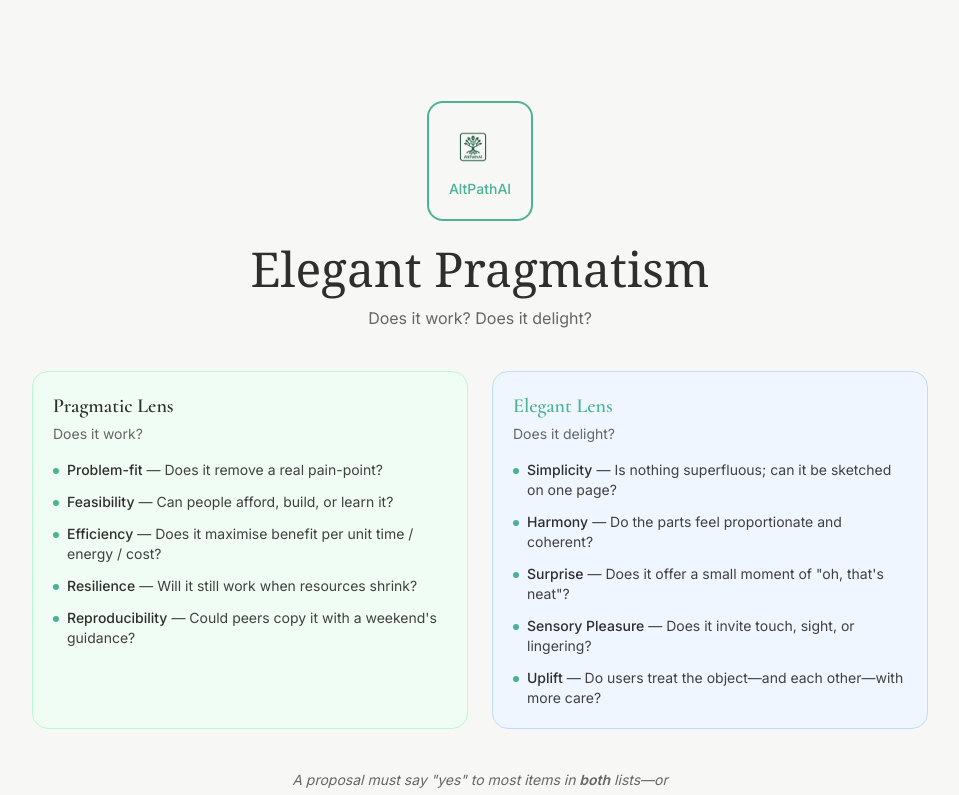
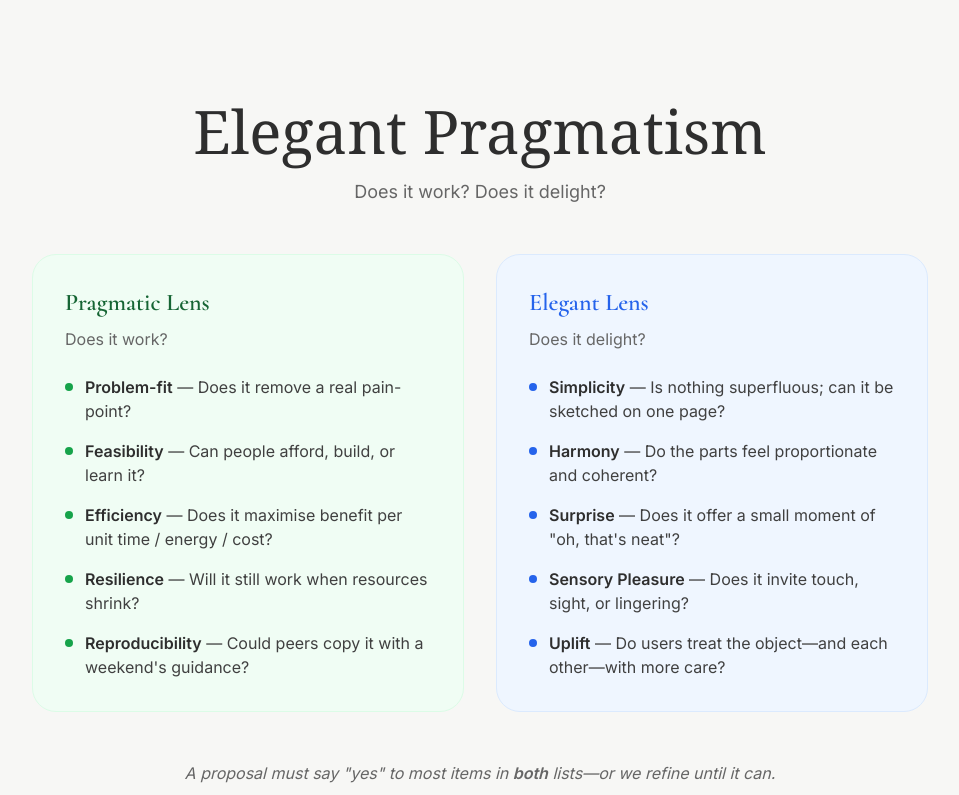
Before and after one commit to AltPathAI/path-aligned-awakening, a React (Vite) app: page / in a window 1280 px wide. Shown: the part 860-1655 px from the top of the page, without its empty margins (160-1119 px from the left). Built offline with nearby package versions, Linux system fonts and the light colour scheme.

Commit message:
Fix: Improve component matching
Refine components to perfectly match the screenshots, including logo sizing, spacing, typography, and layout.

```diff
--- a/src/components/TwoLensAccordion.tsx
+++ b/src/components/TwoLensAccordion.tsx
@@ -22,39 +22,31 @@ const TwoLensAccordion = () => {
   return (
     <section id="two-lens" className="py-16 bg-neutral-50 px-4">
       <div className="max-w-4xl mx-auto">
-        {/* Logo at top - matching screenshot */}
-        <div className="text-center mb-10">
-          <div className="inline-block border-2 border-accent-600 rounded-2xl p-5 mb-6">
-            <img
-              src="/lovable-uploads/76fb8ca3-504f-4a90-900d-beede196f893.png"
-              alt="AltPath.ai Logo"
-              className="h-12 w-12"
-            />
-            <div className="text-accent-600 font-medium mt-2 text-sm">AltPathAI</div>
-          </div>
-          <h2 className="text-4xl md:text-5xl font-serif text-neutral-800 mb-3 leading-tight">
+        {/* Header */}
+        <div className="text-center mb-12">
+          <h2 className="text-5xl md:text-6xl font-serif text-neutral-800 mb-4 leading-tight">
             Elegant Pragmatism
           </h2>
-          <p className="text-base text-neutral-600 leading-relaxed mb-6">
+          <p className="text-lg text-neutral-600 leading-relaxed">
             Does it work? Does it delight?
           </p>
         </div>
 
-        <div className="grid md:grid-cols-2 gap-6 mb-10">
+        <div className="grid md:grid-cols-2 gap-8 mb-12">
           {/* Pragmatic Lens */}
-          <div className="bg-green-50 rounded-2xl p-5 border border-green-200">
-            <h3 className="text-xl font-semibold text-neutral-800 mb-1">
+          <div className="bg-green-50 rounded-3xl p-8 border border-green-100">
+            <h3 className="text-2xl font-semibold text-green-800 mb-2">
               Pragmatic Lens
             </h3>
-            <p className="text-neutral-600 mb-4 text-sm">Does it work?</p>
+            <p className="text-neutral-600 mb-6 text-base">Does it work?</p>
 
-            <div className="space-y-3">
+            <div className="space-y-4">
               {pragmaticItems.map((item, index) => (
-                <div key={index} className="flex items-start space-x-2">
-                  <div className="w-1.5 h-1.5 bg-accent-600 rounded-full mt-2 flex-shrink-0"></div>
-                  <div className="text-sm">
-                    <span className="font-medium text-neutral-800">{item.title}</span>
-                    <span className="text-neutral-700 ml-1">— {item.description}</span>
+                <div key={index} className="flex items-start space-x-3">
+                  <div className="w-2 h-2 bg-green-600 rounded-full mt-2 flex-shrink-0"></div>
+                  <div className="text-base">
+                    <span className="font-semibold text-neutral-800">{item.title}</span>
+                    <span className="text-neutral-700"> — {item.description}</span>
                   </div>
                 </div>
               ))}
@@ -62,19 +54,19 @@ const TwoLensAccordion = () => {
           </div>
 
           {/* Elegant Lens */}
-          <div className="bg-blue-50 rounded-2xl p-5 border border-blue-200">
-            <h3 className="text-xl font-semibold text-accent-600 mb-1">
+          <div className="bg-blue-50 rounded-3xl p-8 border border-blue-100">
+            <h3 className="text-2xl font-semibold text-blue-600 mb-2">
               Elegant Lens
             </h3>
-            <p className="text-neutral-600 mb-4 text-sm">Does it delight?</p>
+            <p className="text-neutral-600 mb-6 text-base">Does it delight?</p>
 
-            <div className="space-y-3">
+            <div className="space-y-4">
               {elegantItems.map((item, index) => (
-                <div key={index} className="flex items-start space-x-2">
-                  <div className="w-1.5 h-1.5 bg-accent-600 rounded-full mt-2 flex-shrink-0"></div>
-                  <div className="text-sm">
-                    <span className="font-medium text-neutral-800">{item.title}</span>
-                    <span className="text-neutral-700 ml-1">— {item.description}</span>
+                <div key={index} className="flex items-start space-x-3">
+                  <div className="w-2 h-2 bg-blue-600 rounded-full mt-2 flex-shrink-0"></div>
+                  <div className="text-base">
+                    <span className="font-semibold text-neutral-800">{item.title}</span>
+                    <span className="text-neutral-700"> — {item.description}</span>
                   </div>
                 </div>
               ))}
@@ -84,7 +76,7 @@ const TwoLensAccordion = () => {
 
         {/* Bottom text */}
         <div className="text-center mb-16">
-          <p className="text-neutral-600 italic text-sm leading-relaxed max-w-sm mx-auto">
+          <p className="text-neutral-600 italic text-base leading-relaxed max-w-2xl mx-auto">
             A proposal must say "yes" to most items in <strong>both</strong> lists—or we refine until it can.
           </p>
         </div>
```
